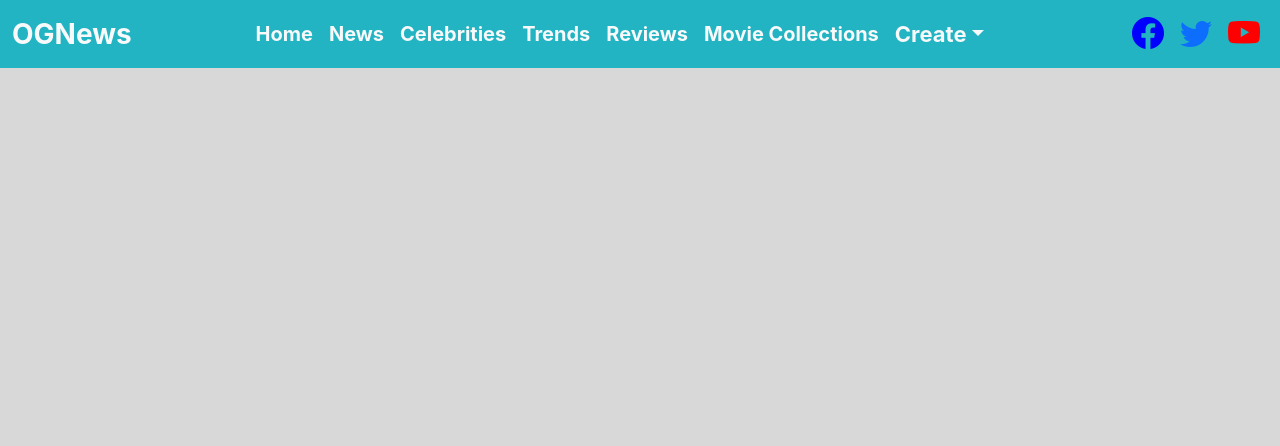
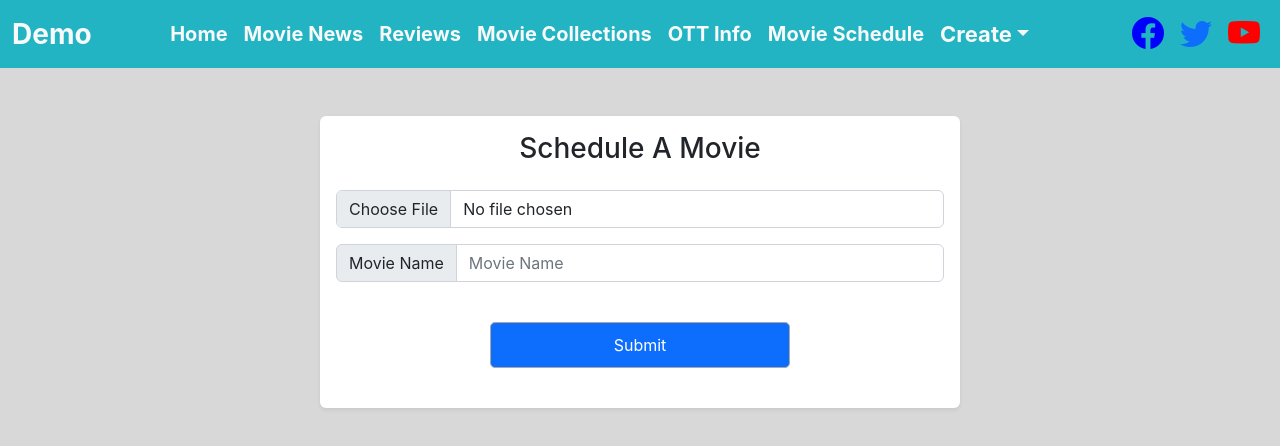
Before and after one commit to yasirsd10/og-news, a React (Create React App) app: page /scheduleForm in a window 1280 px wide. Shown: the top 446 px of the page. Built offline with nearby package versions, Linux system fonts and the light colour scheme.

Commit message:
New Changes Added

```diff
--- a/src/App.js
+++ b/src/App.js
@@ -11,6 +11,11 @@ import TrendsArea from "./components/homeComponents/trendsArea";
 import NewsArea from "./components/news/newsArea";
 import CollectionMapping from "./components/movieCollections/collectionMapping";
 import NewsMapping from "./components/news/newsMapping";
+import OttInfo from "./components/ottInfo/ottInfoMapping";
+import MovieSchedule from "./components/scheduleMovie/movieScheduleMapping";
+import OttForm from "./components/ottInfo/ottForm";
+import ScheduleForm from "./components/scheduleMovie/scheduleForm";
+
 function App() {
   return (
     <Router>
@@ -48,6 +53,18 @@ function App() {
             <Route path= "/newsMapping">
               <NewsMapping />
             </Route>
+            <Route path= "/ottInfo">
+              <OttInfo />
+            </Route>
+            <Route path= "/movieSchedule">
+              <MovieSchedule />
+            </Route>
+            <Route path= "/ottForm">
+              <OttForm />
+            </Route>
+            <Route path= "/scheduleForm">
+              <ScheduleForm />
+            </Route>
           </Switch>
         </div>
       </div>
--- a/src/components/homeComponents/navbar.js
+++ b/src/components/homeComponents/navbar.js
@@ -5,8 +5,8 @@ function Navbar() {
     <div>
       <nav className="navbar navbar-expand-lg navBg">
         <div className="container-fluid">
-          <a className="navbar-brand text-light fw-bolder navLogo" href="#">
-            OGNews
+          <a className="navbar-brand text-light fw-bolder navLogo" href="/">
+            Demo
           </a>
           <button
             className="navbar-toggler"
@@ -39,10 +39,10 @@ function Navbar() {
                   aria-current="page"
                   href="/newsMapping"
                 >
-                  News
+                  Movie News
                 </a>
               </li>
-              <li className="nav-item">
+              {/* <li className="nav-item">
                 <a
                   className="nav-link active text-light fw-bold navTabs"
                   aria-current="page"
@@ -50,16 +50,7 @@ function Navbar() {
                 >
                   Celebrities
                 </a>
-              </li>
-              <li className="nav-item">
-                <a
-                  className="nav-link active text-light fw-bold navTabs"
-                  aria-current="page"
-                  href="/trendsArea"
-                >
-                  Trends
-                </a>
-              </li>
+              </li> */}
               <li className="nav-item">
                 <a
                   className="nav-link active text-light fw-bold navTabs"
@@ -69,6 +60,16 @@ function Navbar() {
                   Reviews
                 </a>
               </li>
+              {/* <li className="nav-item">
+                <a
+                  className="nav-link active text-light fw-bold navTabs"
+                  aria-current="page"
+                  href="/trendsArea"
+                >
+                  Trends
+                </a>
+              </li> */}
+
               <li className="nav-item">
                 <a
                   className="nav-link active text-light fw-bold navTabs"
@@ -76,6 +77,24 @@ function Navbar() {
                   href="/collectionMapping"
                 >
                   Movie Collections
+                </a>
+              </li>
+              <li className="nav-item">
+                <a
+                  className="nav-link active text-light fw-bold navTabs"
+                  aria-current="page"
+                  href="/ottInfo"
+                >
+                 OTT Info
+                </a>
+              </li>
+              <li className="nav-item">
+                <a
+                  className="nav-link active text-light fw-bold navTabs"
+                  aria-current="page"
+                  href="/MovieSchedule"
+                >
+                  Movie Schedule
                 </a>
               </li>
               <li class="nav-item dropdown dropTab">
@@ -108,6 +127,18 @@ function Navbar() {
                   <li>
                     <a class="dropdown-item fw-bold " href="/newsForm">
                       Write News Articles
+                    </a>
+                  </li>
+                  <hr class="dropdown-divider" />
+                  <li>
+                    <a class="dropdown-item fw-bold " href="/ScheduleForm">
+                      Schedule A Movie
+                    </a>
+                  </li>
+                  <hr class="dropdown-divider" />
+                  <li>
+                    <a class="dropdown-item fw-bold " href="/ottForm">
+                      Add OTT Info
                     </a>
                   </li>
                 </ul>
--- /dev/null
+++ b/src/components/ottInfo/ottForm.js
@@ -0,0 +1,146 @@
+import React from "react";
+import { useState } from "react";
+import { db } from '../../firebase';
+import {
+  collection,
+  onSnapshot,
+  addDoc,
+  updateDoc,
+  deleteDoc,
+  doc,
+} from 'firebase/firestore';
+
+export default function OttForm() {
+  const [poster, setPoster] = useState("");
+  const [movieLink, setMovieLink] = useState("");
+  const [showError, setShowError] = useState(false);
+
+  const createNews = () => {
+    addDoc(collection(db, 'ottInfo'), {
+      poster: poster,
+      movieLnk: movieLink });
+      console.log("post successfully");
+      setPoster('');
+      setMovieLink('');
+
+  };
+  const onSubmitClick = (e) => {
+    e.preventDefault();
+
+    if (poster && movieLink) {
+      setShowError(false);
+    } else {
+      setShowError(true);
+    }
+  };
+
+
+  return (
+    <form onSubmit={onSubmitClick}>
+      <div style={styles.container} className="mt-5">
+        <div className="shadow-sm p-3 mb-5 bg-body rounded ">
+      <h3 className="mb-4">OTT Info Form</h3>
+        { showError ? <div className ="alert alert-danger alert-dismissible fade show" role="alert">
+          <strong>Please Fill All Inputs</strong>
+          <button type="button" className ="btn-close" data-bs-dismiss="alert" aria-label="Close"></button></div> : null}
+        <div>
+        <div className ="input-group mb-3">
+          <input
+            type="file"
+            className ="form-control"
+            placeholder="Write Article Here"
+            aria-label="Username"
+            aria-describedby="basic-addon1"
+            Value={poster}
+            onChange={(e) => setPoster(e.target.value)}
+          />
+        </div>
+        <div className ="input-group mb-3">
+          <span className ="input-group-text" id="basic-addon1">
+            Movie Link
+          </span>
+          <input
+            type="text"
+            className ="form-control"
+            placeholder="Movie Link"
+            aria-label="Username"
+            aria-describedby="basic-addon1"
+            Value={movieLink}
+            onChange={(e) => setMovieLink(e.target.value)}
+          />
+        </div>
+        <div className="d-flex justify-content-center">
+          <button
+            className="my-4 btn btn-primary"
+            style={styles.button}
+            type="submit"
+            onClick={createNews}
+          >
+            Submit
+          </button>
+        </div>
+        </div>
+        </div>
+      </div>
+    </form>
+  );
+}
+
+
+
+
+
+
+
+
+
+
+const styles = {
+  container: {
+    display: "flex",
+    minHeight: "100%",
+    flexDirection: "column",
+    alignitems: "start",
+    justifycontent: "start",
+    margin: "0 auto",
+    width: "50%",
+  },
+  formContainer: {
+    display: "flex",
+    flexDirection: "column",
+    border: "1px solid rgba(0, 0, 0, .5)",
+    boxshadow: "1px 1px 2px rgba(255, 255, 255, .5)",
+  },
+  movieName: {
+    border: "1px solid #a9a9a9",
+    borderRadius: 5,
+    padding: 10,
+    minHeight: 50,
+    width: 300,
+  },
+  stars: {
+    display: "flex",
+    flexDirection: "row",
+    justifycontent: "center",
+  },
+  textarea: {
+    border: "1px solid #a9a9a9",
+    borderRadius: 5,
+    padding: 10,
+    margin: "20px 0",
+    minHeight: 100,
+    width: 300,
+  },
+  starsContainer: {
+    display: "flex",
+    flexDirection: "column",
+    alignitems: "center",
+  },
+
+  button: {
+    border: "1px solid #a9a9a9",
+    borderRadius: 5,
+    width: 300,
+    padding: 10,
+  },
+};
--- /dev/null
+++ b/src/components/ottInfo/ottInfoMapping.js
@@ -0,0 +1,10 @@
+import React from 'react'
+
+function OttInfo() {
+  return (
+    <h3 className='mt-4'>OTT Info Will Appear Here</h3>
+
+  )
+}
+
+export default OttInfo
--- /dev/null
+++ b/src/components/scheduleMovie/movieScheduleMapping.js
@@ -0,0 +1,9 @@
+import React from 'react'
+
+function MovieSchedule() {
+  return (
+    <h3 className='mt-4'>Scheduled Movies Will Be Appear Here</h3>
+  )
+}
+
+export default MovieSchedule
--- /dev/null
+++ b/src/components/scheduleMovie/scheduleForm.js
@@ -0,0 +1,146 @@
+import React from "react";
+import { useState } from "react";
+import { db } from '../../firebase';
+import {
+  collection,
+  onSnapshot,
+  addDoc,
+  updateDoc,
+  deleteDoc,
+  doc,
+} from 'firebase/firestore';
+
+export default function ScheduleForm() {
+  const [schedulePoster, setSchedulePoster] = useState("");
+  const [movieName, setMovieName] = useState("");
+  const [showError, setShowError] = useState(false);
+
+  const createNews = () => {
+    addDoc(collection(db, 'scheduleMovie'), {
+        schedulePoster: schedulePoster,
+        movieName: movieName });
+      console.log("post successfully");
+      setSchedulePoster('');
+      setMovieName('');
+
+  };
+  const onSubmitClick = (e) => {
+    e.preventDefault();
+
+    if (schedulePoster && movieName) {
+      setShowError(false);
+    } else {
+      setShowError(true);
+    }
+  };
+
+
+  return (
+    <form onSubmit={onSubmitClick}>
+      <div style={styles.container} className="mt-5">
+        <div className="shadow-sm p-3 mb-5 bg-body rounded ">
+      <h3 className="mb-4">Schedule A Movie</h3>
+        { showError ? <div className ="alert alert-danger alert-dismissible fade show" role="alert">
+          <strong>Please Fill All Inputs</strong>
+          <button type="button" className ="btn-close" data-bs-dismiss="alert" aria-label="Close"></button></div> : null}
+        <div>
+        <div className ="input-group mb-3">
+          <input
+            type="file"
+            className ="form-control"
+            placeholder="Write Article Here"
+            aria-label="Username"
+            aria-describedby="basic-addon1"
+            Value={schedulePoster}
+            onChange={(e) => setSchedulePoster(e.target.value)}
+          />
+        </div>
+        <div className ="input-group mb-3">
+          <span className ="input-group-text" id="basic-addon1">
+            Movie Name
+          </span>
+          <input
+            type="text"
+            className ="form-control"
+            placeholder="Movie Name"
+            aria-label="Username"
+            aria-describedby="basic-addon1"
+            Value={movieName}
+            onChange={(e) => setMovieName(e.target.value)}
+          />
+        </div>
+        <div className="d-flex justify-content-center">
+          <button
+            className="my-4 btn btn-primary"
+            style={styles.button}
+            type="submit"
+            onClick={createNews}
+          >
+            Submit
+          </button>
+        </div>
+        </div>
+        </div>
+      </div>
+    </form>
+  );
+}
+
+
+
+
+
+
+
+
+
+
+const styles = {
+  container: {
+    display: "flex",
+    minHeight: "100%",
+    flexDirection: "column",
+    alignitems: "start",
+    justifycontent: "start",
+    margin: "0 auto",
+    width: "50%",
+  },
+  formContainer: {
+    display: "flex",
+    flexDirection: "column",
+    border: "1px solid rgba(0, 0, 0, .5)",
+    boxshadow: "1px 1px 2px rgba(255, 255, 255, .5)",
+  },
+  movieName: {
+    border: "1px solid #a9a9a9",
+    borderRadius: 5,
+    padding: 10,
+    minHeight: 50,
+    width: 300,
+  },
+  stars: {
+    display: "flex",
+    flexDirection: "row",
+    justifycontent: "center",
+  },
+  textarea: {
+    border: "1px solid #a9a9a9",
+    borderRadius: 5,
+    padding: 10,
+    margin: "20px 0",
+    minHeight: 100,
+    width: 300,
+  },
+  starsContainer: {
+    display: "flex",
+    flexDirection: "column",
+    alignitems: "center",
+  },
+
+  button: {
+    border: "1px solid #a9a9a9",
+    borderRadius: 5,
+    width: 300,
+    padding: 10,
+  },
+};
```
Also changed, not shown: src/components/ottInfo/ottArea.js (added), src/components/scheduleMovie/scheduleArea.js (added).
